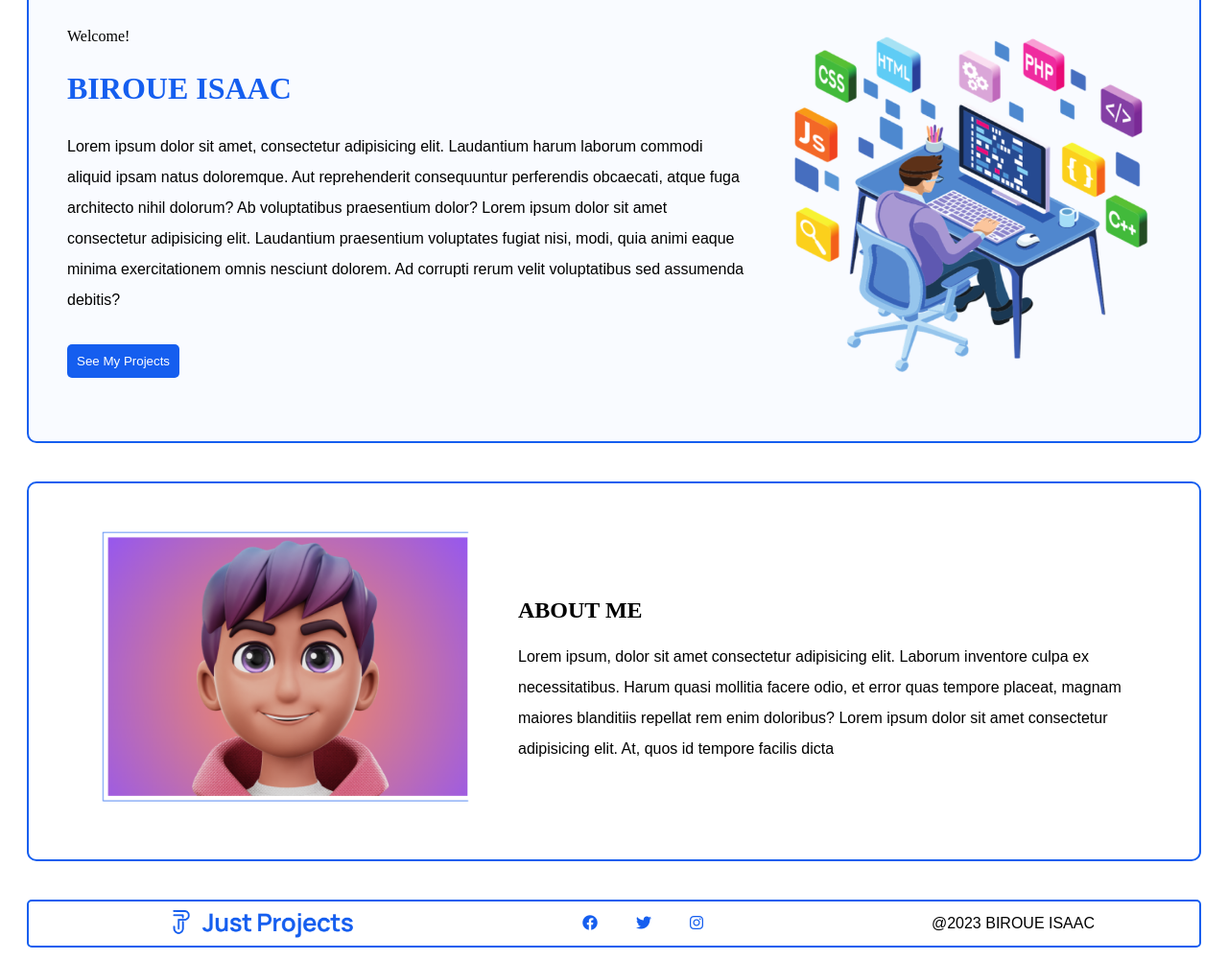
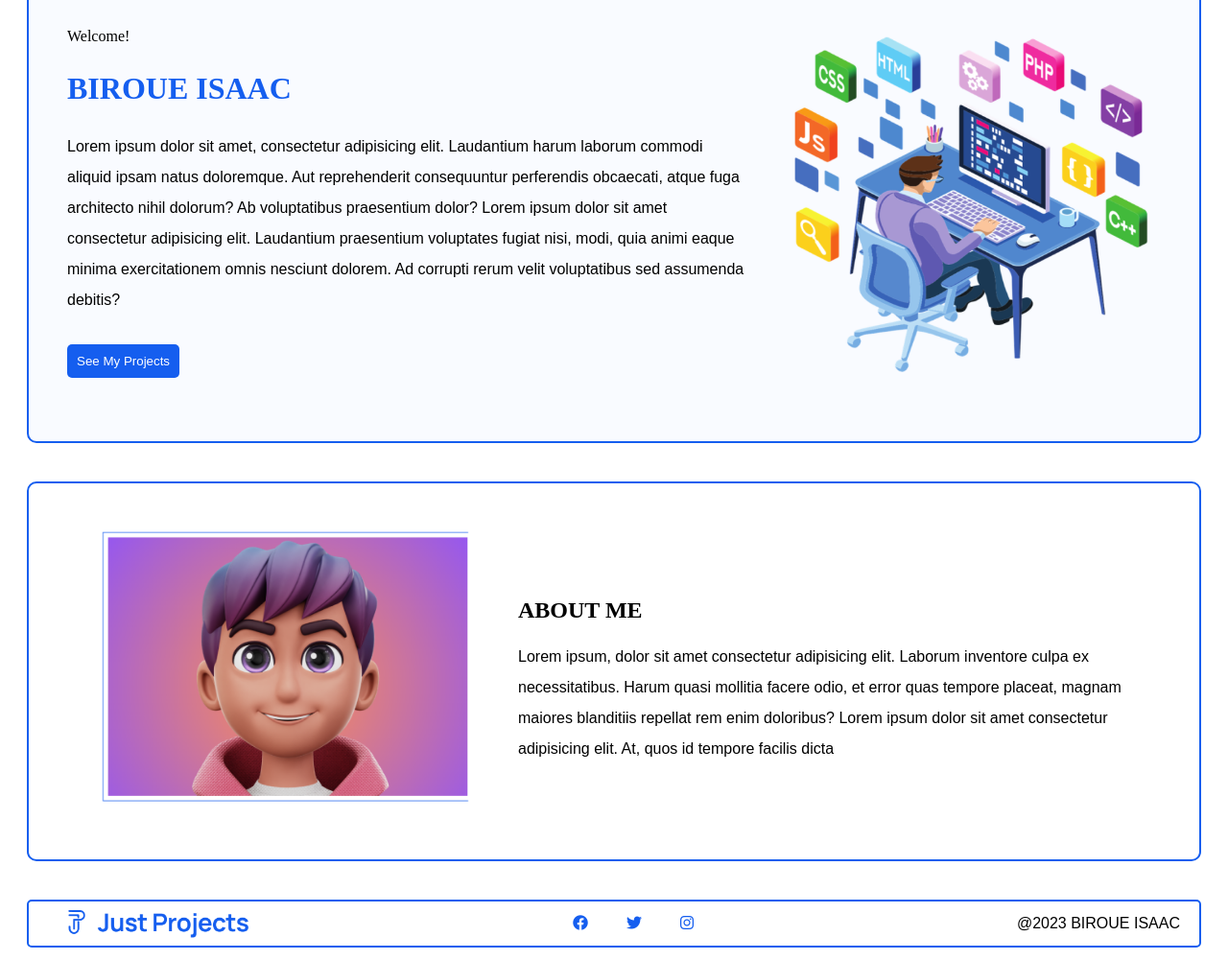
Before and after one commit to biroue10/the-just-project-2, a website: page index.html in a window 1280 px wide. Shown: the part 126-1127 px from the top of the page at 96% size. Drawn offline with Linux system fonts and the light colour scheme.

Commit message:
refactor my code

```diff
--- a/assets/css/style.css
+++ b/assets/css/style.css
@@ -39,8 +39,8 @@ footer {
 }
 .flex-container {
   display: flex;
-  justify-content: space-around;
-  align-items: center;
+  justify-content: space-between;
+  padding-right: 20px;
 }
 i {
   color: #155eef;
@@ -109,6 +109,9 @@ h1 {
 }
 .pied {
   font-family: Arial, Helvetica, sans-serif;
+  display: flex;
+  justify-content: center;
+  align-items: center;
 }
 .text {
   line-height: 2;
@@ -120,3 +123,5 @@ h1 {
 .hireme a {
   color: #155eef;
 }
+.image_pied{
+}
```
Also changed, not shown: index.html (+2 -2 lines).
